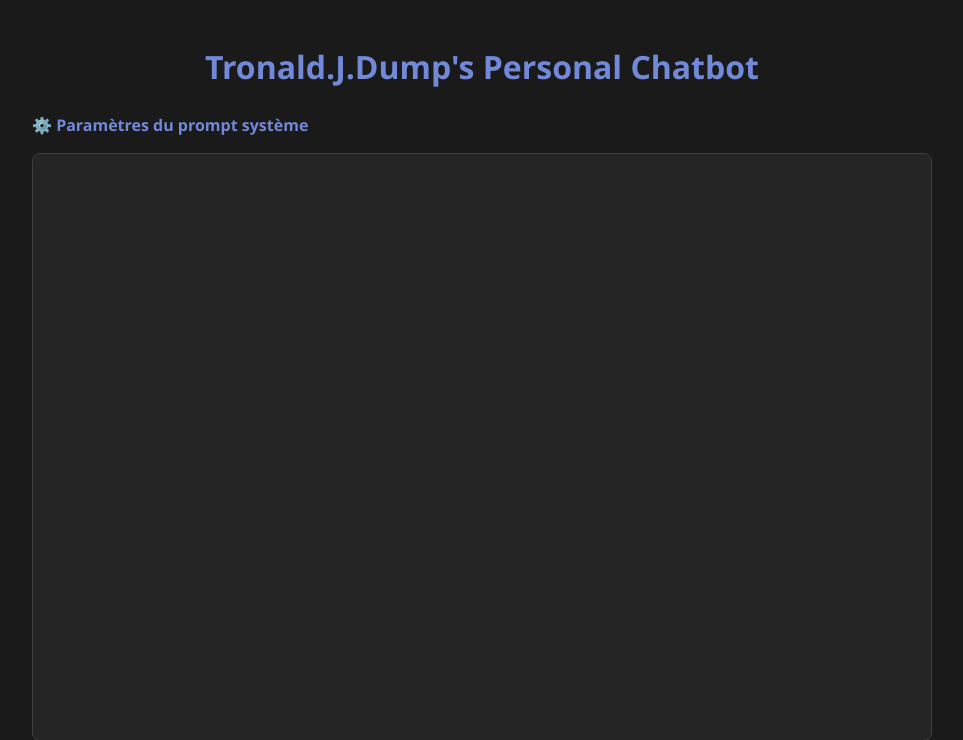
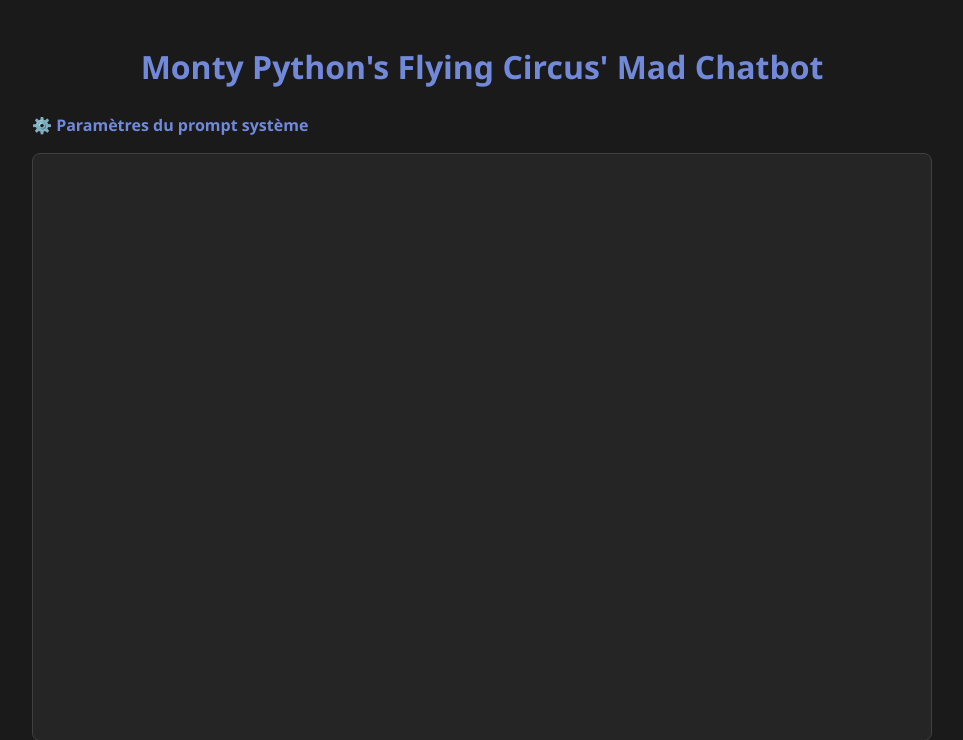
Before and after one commit to madambovarix/montypy, a Flask app: page / in a window 1280 px wide. Shown: the top 740 px of the page, without its empty margins (158-1121 px from the left). Run offline with Flask 2, Linux system fonts and the light colour scheme.

Commit message:
Update index.html

```diff
--- a/Montypy/montypyweb/templates/index.html
+++ b/Montypy/montypyweb/templates/index.html
@@ -153,7 +153,7 @@
     </style>
 </head>
 <body>
-    <h1>Tronald.J.Dump's Personal Chatbot</h1>
+    <h1>Monty Python's Flying Circus' Mad Chatbot</h1>
 
     <div class="settings-toggle" onclick="toggleSettings()">
         ⚙️ Paramètres du prompt système
```
